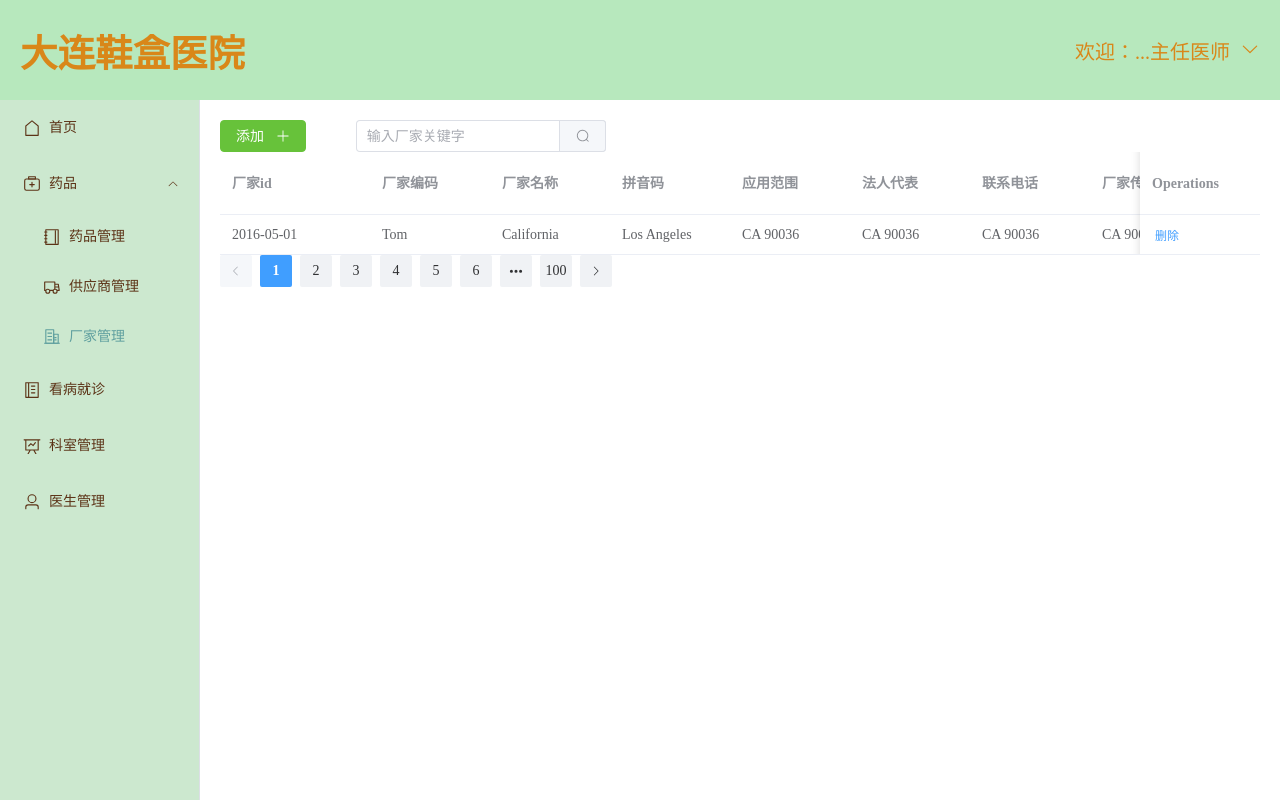
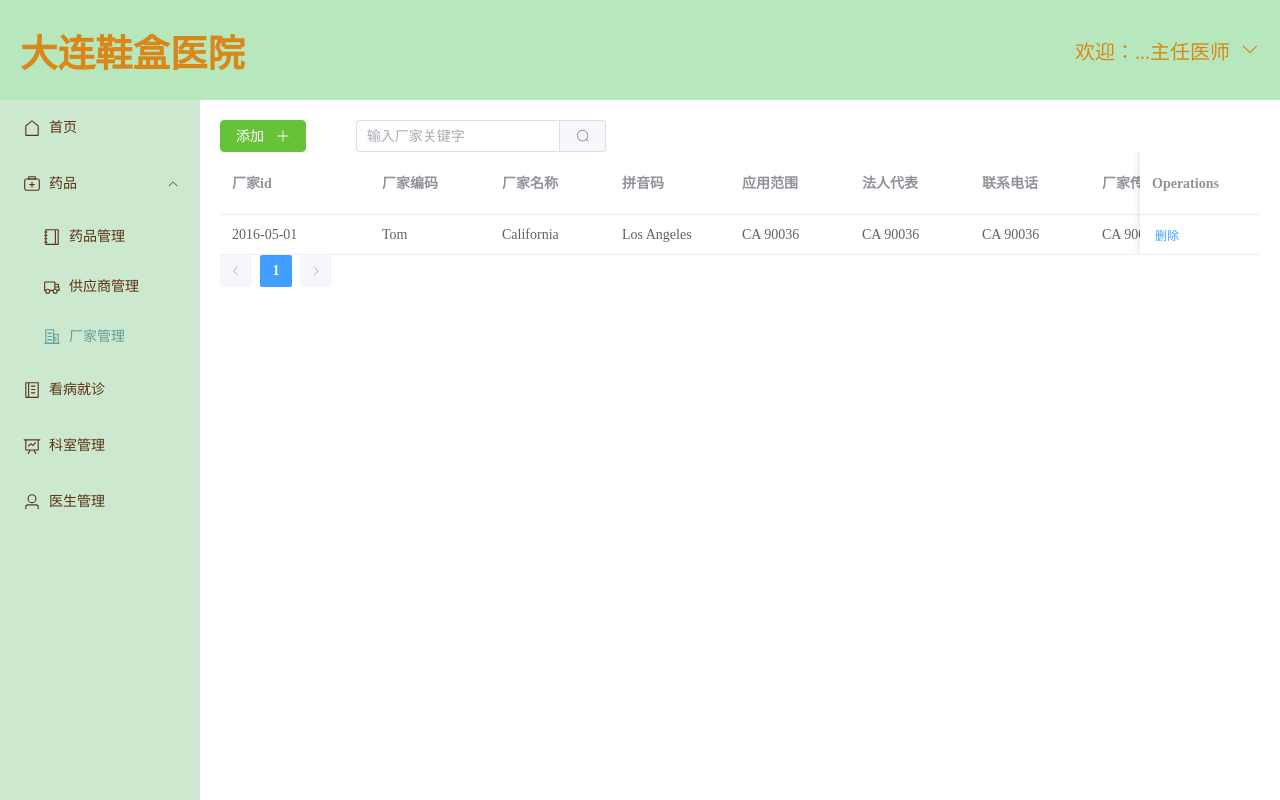
Before and after one commit to 123tsw/project, a Vue app: page /medicine/cj in a window 1280 px wide. Built offline with nearby package versions, Linux system fonts and the light colour scheme.

Commit message:
zdh丰富了药品管理界面

```diff
--- a/src/views/MedicineCj.vue
+++ b/src/views/MedicineCj.vue
@@ -88,7 +88,7 @@
                 </template>
             </el-table-column>
         </el-table>
-        <el-pagination background layout="prev, pager, next" :total="1000" />
+        <el-pagination background layout="prev, pager, next" :total="tableData.length" />
     </div>
 </template>
 
--- a/src/views/MedicineGl.vue
+++ b/src/views/MedicineGl.vue
@@ -140,7 +140,7 @@
                 </template>
             </el-table-column>
         </el-table>
-        <el-pagination background layout="prev, pager, next" :total="1000" />
+        <el-pagination background layout="prev, pager, next" :total="tableData.length" />
     </div>
 </template>
 
--- a/src/views/MedicineGy.vue
+++ b/src/views/MedicineGy.vue
@@ -87,7 +87,7 @@
                 </template>
             </el-table-column>
         </el-table>
-        <el-pagination background layout="prev, pager, next" :total="1000" />
+        <el-pagination background layout="prev, pager, next" :total="tableData.length" />
     </div>
 </template>
 
```
